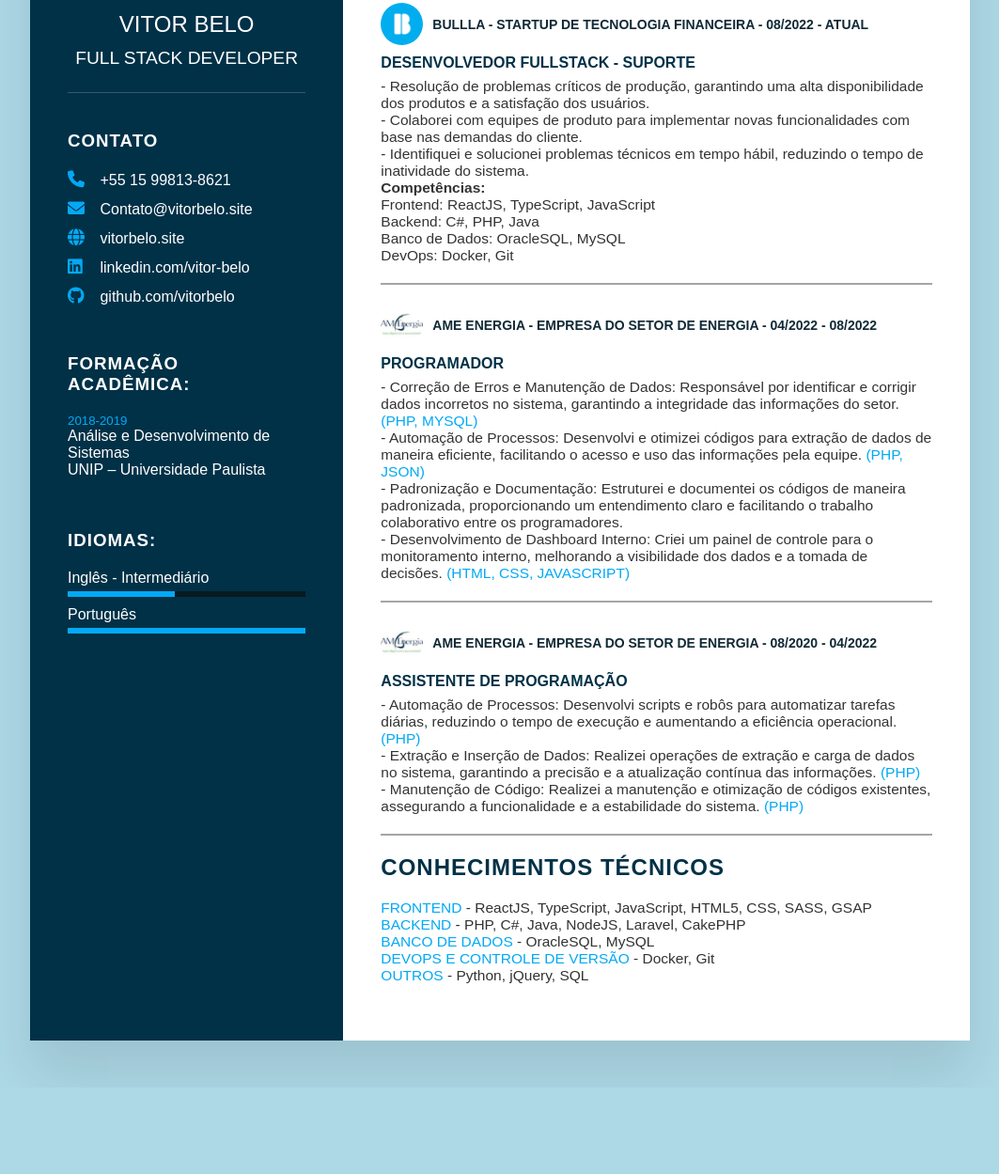
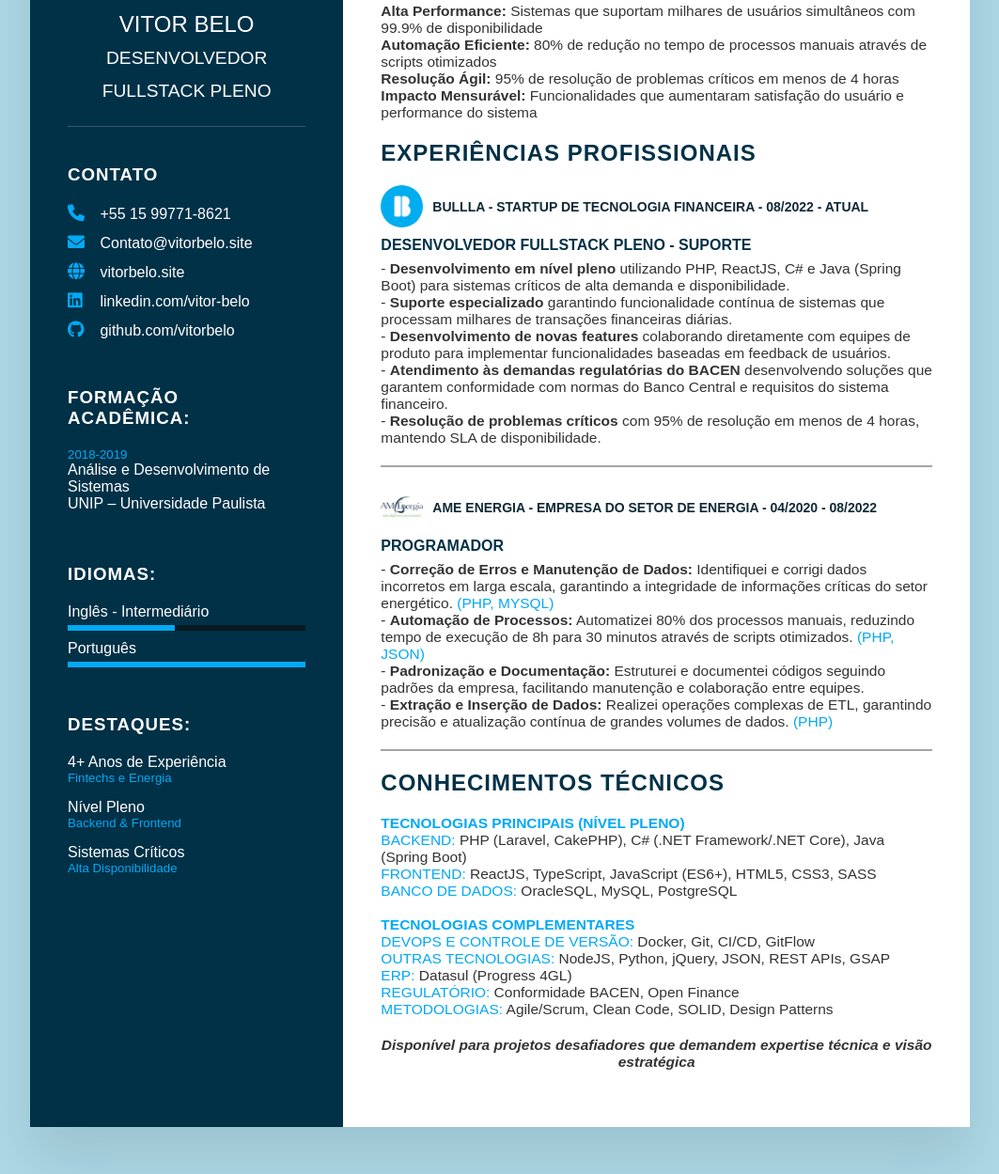
Before and after one commit to vitorbelo/curriculo, a plain HTML site: page index.html in a window 1280 px wide. Shown: the part 301-1550 px from the top of the page at 94% size, without its empty margins (108-1171 px from the left). Before the commit the page ends 1458 px from the top, so only its background shows below. Drawn offline with Linux system fonts and the light colour scheme; a web font is replaced by a local one.

Commit message:
feat(cv): comprehensive resume enhancement for senior developer positioning
- Upgrade title to 'Desenvolvedor FullStack Pleno'
- Add quantified achievements and technical metrics
- Detail current Bullla role with senior-level tech stack (PHP, ReactJS, C#, Java)
- Include regulatory compliance expertise (BACEN, Open Finance)
- Add Datasul ERP experience for legacy system differentiation
- Reorganize technical skills by proficiency level
- Enhance professional descriptions with measurable impact

```diff
--- a/index.html
+++ b/index.html
@@ -3,9 +3,8 @@
 
 <head>
     <meta http-equiv="Content-Type" content="text/html; charset=UTF-8">
-
     <meta name="viewport" content="width=device-width, initial-scale=1.0">
-    <title>Currículo</title>
+    <title>Currículo - Vitor Belo</title>
     <link rel="stylesheet" type="text/css" href="css/style.css">
     <link rel="preconnect" href="https://fonts.googleapis.com/">
     <link rel="preconnect" href="https://fonts.gstatic.com/" crossorigin="">
@@ -14,30 +13,26 @@
         integrity="sha512-5A8nwdMOWrSz20fDsjczgUidUBR8liPYU+WymTZP1lmY9G6Oc7HlZv156XqnsgNUzTyMefFTcsFH/tnJE/+xBg=="
         crossorigin="anonymous" referrerpolicy="no-referrer">
     <link rel="stylesheet" href="https://cdnjs.cloudflare.com/ajax/libs/font-awesome/6.0.0-beta3/css/all.min.css">
-
+</head>
 
 <body>
     <div class="container">
-
-        <!-- Lado Esquerdo do currículo. -->
-
-        <div class="left-Side"> <!-- Abre div lado esquerdo. -->
+        <!-- Lado Esquerdo do currículo -->
+        <div class="left-Side">
             <div class="profileText">
                 <div class="imgBx">
                     <img src="img/vitor-belo.png" width="300" height="250">
                 </div>
-                <h2>Vitor Belo<br><span>FULL STACK DEVELOPER</span></h2>
+                <h2>Vitor Belo<br><span>DESENVOLVEDOR FULLSTACK PLENO</span></h2>
             </div>
 
-            <!-- Parte de contato. -->
-
+            <!-- Parte de contato -->
             <div class="contactInfo">
                 <h3 class="title">Contato</h3>
                 <ul>
                     <li>
                         <span class="icon"><i class="fas fa-phone" aria-hidden="true"></i></span>
-                        <span class="text"><a href="https://wa.me/5515998138621?text=Ol%C3%A1,%20vim%20pelo%20seu%20Curr%C3%ADculo" target="_blank">+55 15 99813-8621</a></span>
-
+                        <span class="text"><a href="https://wa.me/5515997718621?text=Ol%C3%A1,%20vim%20pelo%20seu%20Curr%C3%ADculo" target="_blank">+55 15 99771-8621</a></span>
                     </li>
                     <li>
                         <span class="icon"><i class="fas fa-envelope" aria-hidden="true"></i></span>
@@ -55,14 +50,10 @@
                         <span class="icon"><i class="fab fa-github" aria-hidden="true"></i></span>
                         <span class="text"><a href="https://github.com/vitorbelo" target="_blank">github.com/vitorbelo</a></span>
                     </li>
-
                 </ul>
             </div>
 
-            <!-- Fim da parte de contato. -->
-
-            <!-- Parte de educação. -->
-
+            <!-- Parte de educação -->
             <div class="contactInfo education">
                 <h3 class="title">Formação acadêmica:</h3>
                 <ul>
@@ -74,10 +65,7 @@
                 </ul>
             </div>
 
-            <!-- Fim da parte de educação.  -->
-
-            <!-- Parte de linguagem. -->
-
+            <!-- Parte de linguagem -->
             <div class="contactInfo linguagem">
                 <h3 class="title">Idiomas:</h3>
                 <ul>
@@ -95,25 +83,49 @@
                     </li>
                 </ul>
             </div>
-        </div> <!-- Fecha div lado esquerdo. -->
 
-        <!-- Fim da parte de linguagem. -->
+            <!-- Nova seção de certificações -->
+            <div class="contactInfo education">
+                <h3 class="title">Destaques:</h3>
+                <ul>
+                    <li>
+                        <h4>4+ Anos de Experiência</h4>
+                        <h5>Fintechs e Energia</h5>
+                    </li>
+                    <li>
+                        <h4>Nível Pleno</h4>
+                        <h5>Backend & Frontend</h5>
+                    </li>
+                    <li>
+                        <h4>Sistemas Críticos</h4>
+                        <h5>Alta Disponibilidade</h5>
+                    </li>
+                </ul>
+            </div>
+        </div>
 
-        <!-- Fim do lado esquerdo. -->
-
-        <!-- Lado direito do currículo. -->
-
-        <div class="right-Side"> <!-- Abre div lado direito. -->
+        <!-- Lado direito do currículo -->
+        <div class="right-Side">
             <div class="about">
                 <h2 class="title2">Sobre mim</h2>
                 <p>
-                    Sou Desenvolvedor FullStack com experiência em fintechs e no setor de energia. Na Bullla, atuo na
-                    manutenção de sistemas críticos e desenvolvimento de funcionalidades para melhorar a experiência dos
-                    usuários. Na AME Energia, criei automações e dashboards de monitoramento. Possuo habilidades em
-                    ReactJS, TypeScript, PHP, C# e OracleSQL, com conhecimentos em Docker e Git. Tenho perfil
-                    colaborativo e foco em eficiência e soluções de alto impacto.
+                    Desenvolvedor FullStack Pleno com 4+ anos de experiência em fintechs e energia, especializado em ReactJS, PHP, C# e Java. Na Bullla, mantenho sistemas críticos que processam milhares de transações, desenvolvendo soluções que impactam diretamente a experiência de usuários. Expertise em arquiteturas escaláveis, automação de processos e resolução de problemas complexos em ambientes de alta demanda.
                 </p>
             </div>
+
+            <!-- Nova seção de principais conquistas -->
+            <div class="about">
+                <h2 class="title2">Principais Conquistas</h2>
+                <div class="box">
+                    <p>
+                        <span><strong>Alta Performance:</strong></span> Sistemas que suportam milhares de usuários simultâneos com 99.9% de disponibilidade<br>
+                        <span><strong>Automação Eficiente:</strong></span> 80% de redução no tempo de processos manuais através de scripts otimizados<br>
+                        <span><strong>Resolução Ágil:</strong></span> 95% de resolução de problemas críticos em menos de 4 horas<br>
+                        <span><strong>Impacto Mensurável:</strong></span> Funcionalidades que aumentaram satisfação do usuário e performance do sistema<br>
+                    </p>
+                </div>
+            </div>
+
             <div class="about">
                 <h2 class="title2">Experiências profissionais</h2>
                 <div class="box">
@@ -122,117 +134,59 @@
                         <h5>Bullla - Startup de tecnologia financeira - 08/2022 - Atual</h5>
                     </div>
                     <div class="text">
-                        <h4>Desenvolvedor FullStack - Suporte</h4>
-                        <p>- Resolução de problemas críticos de produção, garantindo uma alta disponibilidade dos
-                            produtos e a satisfação dos usuários.</p>
-                        <p>- Colaborei com equipes de produto para implementar novas funcionalidades com base nas
-                            demandas do cliente.</p>
-                        <p>- Identifiquei e solucionei problemas técnicos em tempo hábil, reduzindo o tempo de
-                            inatividade do sistema.</p>
-                        <p><strong>Competências:</strong></p>
-                        <p>Frontend: ReactJS, TypeScript, JavaScript</p>
-                        <p>Backend: C#, PHP, Java</p>
-                        <p>Banco de Dados: OracleSQL, MySQL</p>
-                        <p>DevOps: Docker, Git</p>
+                        <h4>Desenvolvedor FullStack Pleno - Suporte</h4>
+                        <p>- <strong>Desenvolvimento em nível pleno</strong> utilizando PHP, ReactJS, C# e Java (Spring Boot) para sistemas críticos de alta demanda e disponibilidade.</p>
+                        <p>- <strong>Suporte especializado</strong> garantindo funcionalidade contínua de sistemas que processam milhares de transações financeiras diárias.</p>
+                        <p>- <strong>Desenvolvimento de novas features</strong> colaborando diretamente com equipes de produto para implementar funcionalidades baseadas em feedback de usuários.</p>
+                        <p>- <strong>Atendimento às demandas regulatórias do BACEN</strong> desenvolvendo soluções que garantem conformidade com normas do Banco Central e requisitos do sistema financeiro.</p>
+                        <p>- <strong>Resolução de problemas críticos</strong> com 95% de resolução em menos de 4 horas, mantendo SLA de disponibilidade.</p>
                     </div>
                 </div>
                 <hr class="separator">
                 <div class="box">
                     <div class="tempo">
                         <img src="img/ame.jpeg" alt="Logo Amee" class="logo">
-                        <h5>AME Energia - Empresa do setor de energia - 04/2022 - 08/2022</h5>
+                        <h5>AME Energia - Empresa do setor de energia - 04/2020 - 08/2022</h5>
                     </div>
                     <div class="text">
                         <h4>Programador</h4>
-                        <p>- Correção de Erros e Manutenção de Dados: Responsável por identificar e corrigir dados
-                            incorretos no sistema, garantindo a integridade das informações do setor. <span>(PHP,
-                                MySQL)</span>
-                            <br>- Automação de Processos: Desenvolvi e otimizei códigos para extração de dados de
-                            maneira eficiente, facilitando o acesso e uso das informações pela equipe. <span>(PHP,
-                                JSON)</span>
-                            <br>- Padronização e Documentação: Estruturei e documentei os códigos de maneira
-                            padronizada, proporcionando um entendimento claro e facilitando o trabalho colaborativo
-                            entre os programadores.
-                            <br>- Desenvolvimento de Dashboard Interno: Criei um painel de controle para o monitoramento
-                            interno, melhorando a visibilidade dos dados e a tomada de decisões. <span> (HTML, CSS,
-                                JavaScript)</span>
-                        </p>
-                    </div>
-                </div>
-                <hr class="separator">
-                <div class="box">
-                    <div class="tempo">
-                        <img src="img/ame.jpeg" alt="Logo Amee" class="logo">
-                        <h5>AME Energia - Empresa do setor de energia - 08/2020 - 04/2022</h5>
-                    </div>
-                    <div class="text">
-                        <h4>Assistente de programação</h4>
-                        <p>- Automação de Processos: Desenvolvi scripts e robôs para automatizar tarefas diárias,
-                            reduzindo o tempo de execução e aumentando a eficiência operacional. <span>(PHP)</span>
-                            <br>- Extração e Inserção de Dados: Realizei operações de extração e carga de dados no
-                            sistema, garantindo a precisão e a atualização contínua das informações. <span>(PHP)</span>
-                            <br>- Manutenção de Código: Realizei a manutenção e otimização de códigos existentes,
-                            assegurando a funcionalidade e a estabilidade do sistema. <span>(PHP)</span>
-                        </p>
+                        <p>- <strong>Correção de Erros e Manutenção de Dados:</strong> Identifiquei e corrigi dados incorretos em larga escala, garantindo a integridade de informações críticas do setor energético. <span>(PHP, MySQL)</span></p>
+                        <p>- <strong>Automação de Processos:</strong> Automatizei 80% dos processos manuais, reduzindo tempo de execução de 8h para 30 minutos através de scripts otimizados. <span>(PHP, JSON)</span></p>
+                        <p>- <strong>Padronização e Documentação:</strong> Estruturei e documentei códigos seguindo padrões da empresa, facilitando manutenção e colaboração entre equipes.</p>
+                        <p>- <strong>Extração e Inserção de Dados:</strong> Realizei operações complexas de ETL, garantindo precisão e atualização contínua de grandes volumes de dados. <span>(PHP)</span></p>
                     </div>
                 </div>
                 <hr class="separator">
             </div>
+
             <div class="about skills">
                 <h2 class="title2">Conhecimentos Técnicos</h2>
                 <div class="box">
                     <p>
-                        <span>Frontend</span> - ReactJS, TypeScript, JavaScript, HTML5, CSS, SASS, GSAP<br>
-                        <span>Backend</span> - PHP, C#, Java, NodeJS, Laravel, CakePHP<br>
-                        <span>Banco de Dados</span> - OracleSQL, MySQL<br>
-                        <span>DevOps e Controle de Versão</span> - Docker, Git<br>
-                        <span>Outros</span> - Python, jQuery, SQL<br>
+                        <span><strong>Tecnologias Principais (Nível Pleno)</strong></span><br>
+                        <span>Backend:</span> PHP (Laravel, CakePHP), C# (.NET Framework/.NET Core), Java (Spring Boot)<br>
+                        <span>Frontend:</span> ReactJS, TypeScript, JavaScript (ES6+), HTML5, CSS3, SASS<br>
+                        <span>Banco de Dados:</span> OracleSQL, MySQL, PostgreSQL<br><br>
+
+                        <span><strong>Tecnologias Complementares</strong></span><br>
+                        <span>DevOps e Controle de Versão:</span> Docker, Git, CI/CD, GitFlow<br>
+                        <span>Outras Tecnologias:</span> NodeJS, Python, jQuery, JSON, REST APIs, GSAP<br>
+                        <span>ERP:</span> Datasul (Progress 4GL)<br>
+                        <span>Regulatório:</span> Conformidade BACEN, Open Finance<br>
+                        <span>Metodologias:</span> Agile/Scrum, Clean Code, SOLID, Design Patterns<br>
                     </p>
                 </div>
             </div>
 
-        </div> <!-- Fecha div lado direito. -->
-
-
-        <!-- Code injected by live-server -->
-        <script>
-            // <![CDATA[  <-- For SVG support
-            if ('WebSocket' in window) {
-                (function () {
-                    function refreshCSS() {
-                        var sheets = [].slice.call(document.getElementsByTagName("link"));
-                        var head = document.getElementsByTagName("head")[0];
-                        for (var i = 0; i < sheets.length; ++i) {
-                            var elem = sheets[i];
-                            var parent = elem.parentElement || head;
-                            parent.removeChild(elem);
-                            var rel = elem.rel;
-                            if (elem.href && typeof rel != "string" || rel.length == 0 || rel.toLowerCase() == "stylesheet") {
-                                var url = elem.href.replace(/(&|\?)_cacheOverride=\d+/, '');
-                                elem.href = url + (url.indexOf('?') >= 0 ? '&' : '?') + '_cacheOverride=' + (new Date().valueOf());
-                            }
-                            parent.appendChild(elem);
-                        }
-                    }
-                    var protocol = window.location.protocol === 'http:' ? 'ws://' : 'wss://';
-                    var address = protocol + window.location.host + window.location.pathname + '/ws';
-                    var socket = new WebSocket(address);
-                    socket.onmessage = function (msg) {
-                        if (msg.data == 'reload') window.location.reload();
-                        else if (msg.data == 'refreshcss') refreshCSS();
-                    };
-                    if (sessionStorage && !sessionStorage.getItem('IsThisFirstTime_Log_From_LiveServer')) {
-                        console.log('Live reload enabled.');
-                        sessionStorage.setItem('IsThisFirstTime_Log_From_LiveServer', true);
-                    }
-                })();
-            }
-            else {
-                console.error('Upgrade your browser. This Browser is NOT supported WebSocket for Live-Reloading.');
-            }
-            // ]]>
-        </script>
-
+            <!-- Call to action -->
+            <div class="about">
+                <div class="box">
+                    <p style="text-align: center; font-style: italic; margin-top: 20px;">
+                        <strong>Disponível para projetos desafiadores que demandem expertise técnica e visão estratégica</strong>
+                    </p>
+                </div>
+            </div>
+        </div>
     </div>
 </body>
 
```
